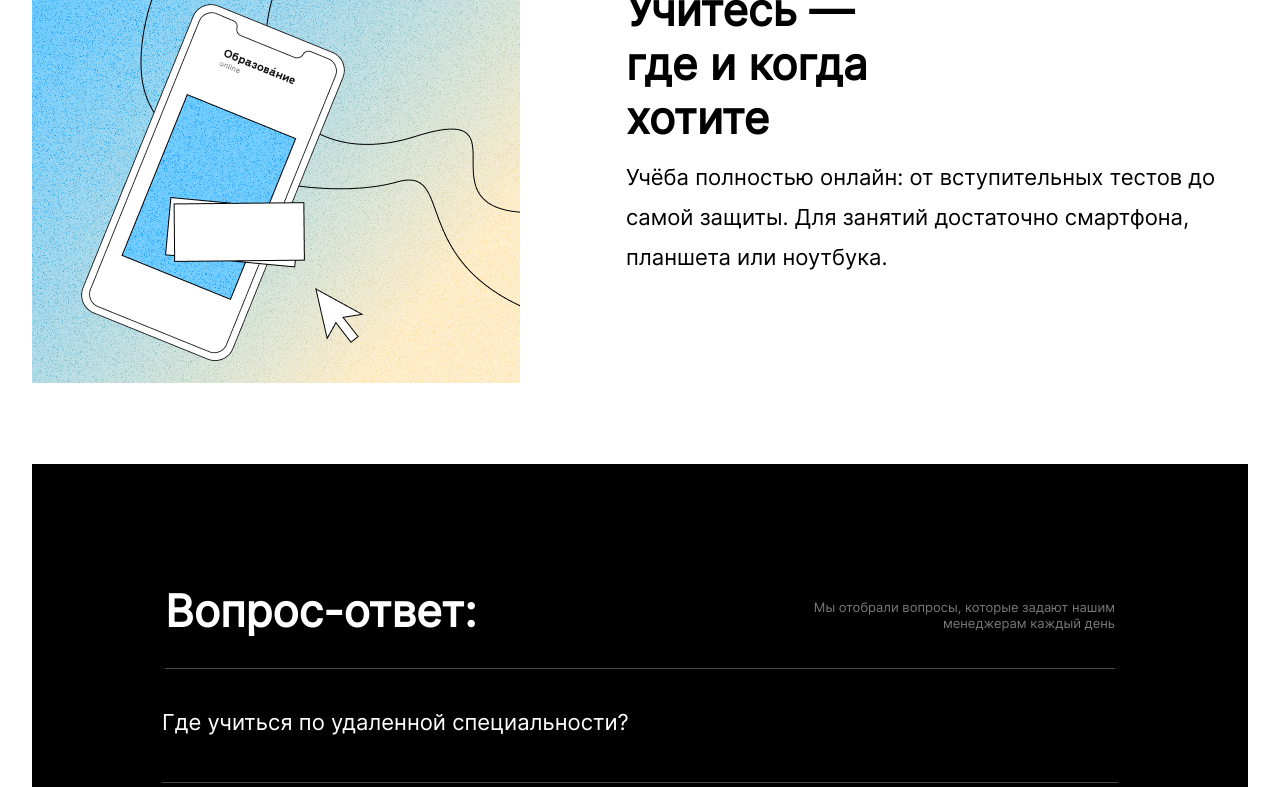
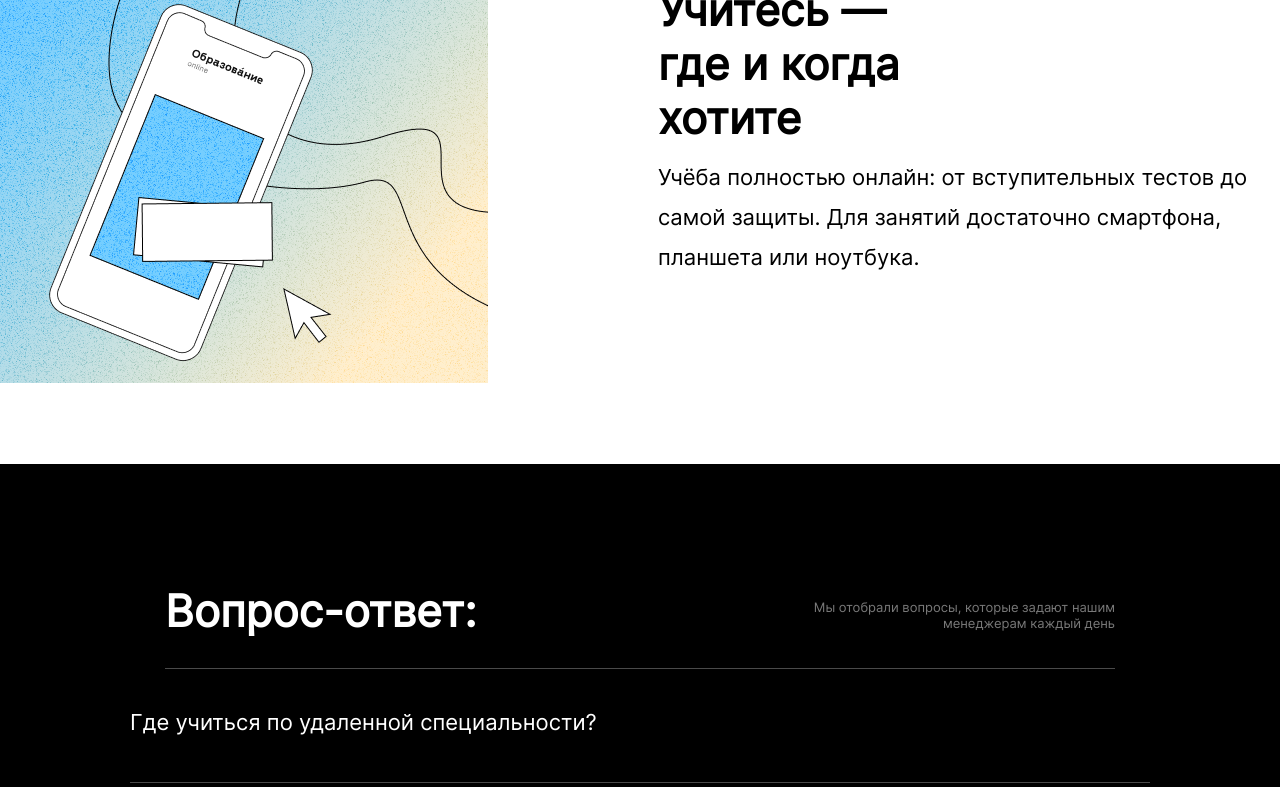
Before and after one commit to SvetaKirget/Education-maket-scss, a plain HTML site: page index.html in a window 1280 px wide. Shown: the part 2975-3762 px from the top of the page. Drawn offline with nearby package versions, Linux system fonts and the light colour scheme; files that its build step writes are made by us from their sources.

Commit message:
adaptive

```diff
--- a/index.html
+++ b/index.html
@@ -7,10 +7,12 @@
     <meta name="viewport" content="width=device-width, initial-scale=1.0">
     <title>Document</title>
     <link rel="stylesheet" href="./css/style.css" />
+    <meta name="viewport" content="width=device-width">
 </head>
 
 <body>
     <header>
+        <!-- <div class="container1"> -->
             <div class="header-contact-info">
                 <div class="header-logo"></div>
                 <div class="header-block-contact">
@@ -63,6 +65,7 @@
                     </li>
                 </ul>
             </nav>
+        <!-- </div> -->
     </header>
 
     <main>
--- a/scss/style.scss
+++ b/scss/style.scss
@@ -79,9 +79,33 @@ header {
 
 body {
     background-color: $font-color-fff;
-    margin: auto;
-    width: 1216px;
+    // margin: auto;
+    // width: 1216px;
 }
+
+// .container1 {
+//     max-width: 1200px;
+//     margin: auto;
+//     padding: 0px 15px;
+// }
+
+// @media (max-width: 1200px) {
+//     .container1 {
+//         max-width: 970px;
+//     }
+// }
+
+// @media screen (max-width: 992px) {
+//     .container1 {
+//         max-width: 750px;
+//     }
+// }
+
+// @media (max-width: 767px) {
+//     .container1 {
+//         max-width: none;
+//     }
+// }
 
 a {
     text-decoration: none;
```
Lines whose indentation alone changed are shown as unchanged.
